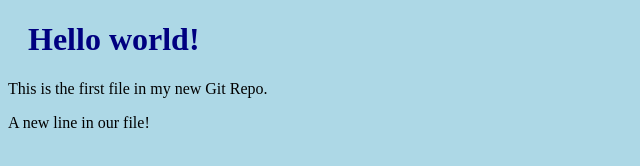
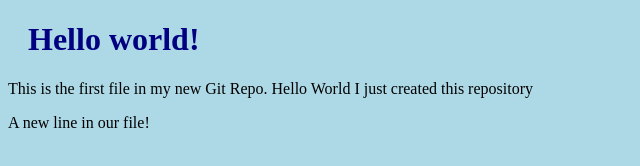
Before and after one commit to GoMerKs/Hello-World, a plain HTML site: page index2.html in a window 1280 px wide. Shown: the whole page, without its empty margins (0-640 px from the left). Drawn offline with Linux system fonts and the light colour scheme.

Commit message:
Update index2.html

```diff
--- a/index2.html
+++ b/index2.html
@@ -7,7 +7,7 @@
 <body>
 
 <h1>Hello world!</h1>
-<p>This is the first file in my new Git Repo.</p>
+<p>This is the first file in my new Git Repo. Hello World I just created this repository</p>
 <p>A new line in our file!</p>
 
 </body>
```
